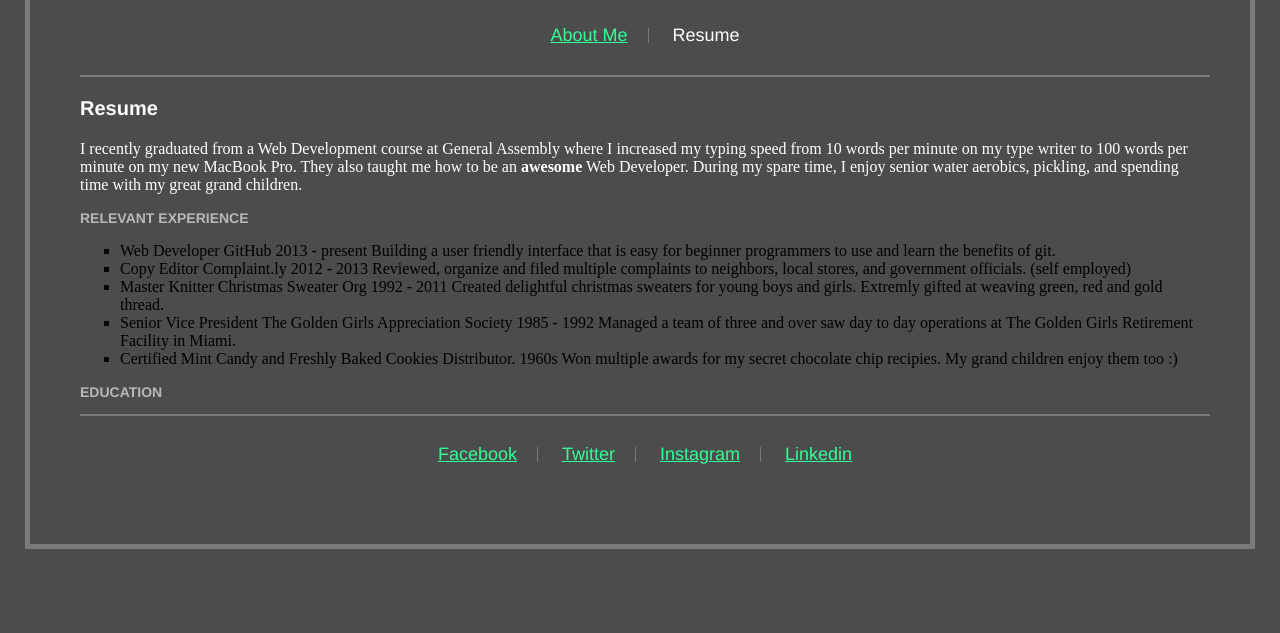
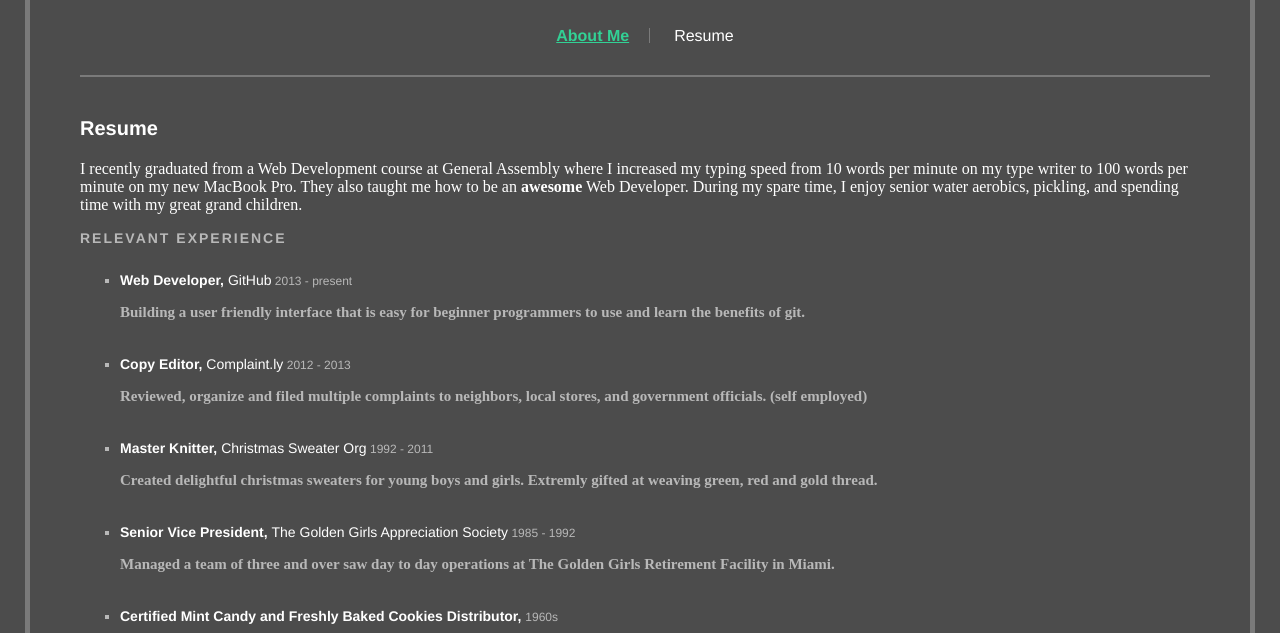
Before and after one commit to kellbell106/WendyBiteSol, a plain HTML site: page index.html in a window 1280 px wide. Shown: the part 167-800 px from the top of the page. Drawn offline with Linux system fonts and the light colour scheme.

Commit message:
finished the coding to the best of my ability

```diff
--- a/Styles/main.css
+++ b/Styles/main.css
@@ -17,7 +17,7 @@ body {
 
 /* styles for .nav block */
 
-.nav { /* this is a  block */
+.nav {
 	padding: 30px 0;
 	border-bottom: 2px solid #7a7a7a;
 	text-align: center;
@@ -30,9 +30,9 @@ body {
 
 .nav__link { /* this is an element of the nav block */
 	font-family: helvetica;
-	font-size: 18px;
-	font-weight: 550;
-	color: rgb(50,255,150);
+	font-size: 16px;
+	font-weight: 600;
+	color: #32D195;
 	padding: 0 20px;
 	border-right: 1px solid #7a7a7a;
 	display: inline-block;
@@ -50,13 +50,13 @@ body {
 	pointer-events: none;
 }
 
-/* styles for .content-bookend */
+/* styles for .header */
 
-.content-bookend {
+.header {
 	padding-top: 20px;
 }
 
-.content-bookend__title {
+.header__title {
 	color: white;
 	font-size: 56px;
 	font-style: italic;
@@ -64,20 +64,60 @@ body {
 	margin: 0;
 }
 
-.resume_title {
+/* styles for .resume */
+
+.resume__title {
 	color: white;
 	font-family: helvetica;
 	font-size: 20px;
 	font-weight: 600;
+	padding-top: 20px
 }
 
-.resume_content {
+.resume__content {
 	color: white;
 }
 
-.sections {
+/* styles for .category */
+
+
+.category {
 	color: #b8b8b8;
 	font-family: helvetica;
 	font-size: 14px;
 	font-weight: 600;
+	letter-spacing: 2px;
 }
+
+/* styles for .bullets__content */
+
+.bullets__content {
+	color: #b8b8b8;
+	font-size: 15px;
+	font-weight: 580;
+	padding-top: 10px;
+	padding-bottom: 10px;
+}
+
+.bullets__content--title {
+	color: white;
+	font-family: helvetica;
+	font-size: 14px;
+	font-weight: 600;
+	font-style: bold;
+}
+
+.bullets__content--place {
+	color: white;
+	font-family: helvetica;
+	font-size: 14px;
+	font-weight: 550;
+}
+
+.bullets__content--time {
+	font-family: helvetica;
+	font-size: 12px;
+}
+
+.bullets__content--description {
+}
--- a/index.html
+++ b/index.html
@@ -8,8 +8,8 @@
 <body>
 	<!-- Hello, Wrold!-->
 
-	<header class="content-bookend">
-		<h1 class="content-bookend__title">
+	<header class="header">
+		<h1 class="header__title">
 			Wendy G. Bite
 		</h1>
 
@@ -23,40 +23,61 @@
 		</nav>
 	</header>
 
-	<div>
-		<p class="resume_title">
+	<div class="resume">
+		<p class="resume__title">
 		Resume
 		</p>
 
-		<p class="resume_content">
+		<p class="resume__content">
 		I recently graduated from a Web Development course at General Assembly where I increased my typing speed from 10 words per minute on my type writer to 100 words per minute on my new MacBook Pro. They also taught me how to be an <strong>awesome</strong> Web Developer. During my spare time, I enjoy senior water aerobics, pickling, and spending time with my great grand children.
 		</p>
+	</div>
 
-		<p class="sections">
+
+	<div>
+		<p class="category">
 		RELEVANT EXPERIENCE
 		</p>
 
 		<ul style="list-style-type:square">
-			<li>Web Developer GitHub 2013 - present
-			Building a user friendly interface that is easy for beginner programmers to use and learn the benefits of git.</li>
+			<li class="bullets__content">
+			<span class="bullets__content--title">Web Developer, </span><span class="bullets__content--place"> GitHub</span><span class="bullets__content--time">  2013 - present</span><p class="bullets__content--description">
+			Building a user friendly interface that is easy for beginner programmers to use and learn the benefits of git.</p>
+			</li>
 
-			<li>Copy Editor Complaint.ly 2012 - 2013
-			Reviewed, organize and filed multiple complaints to neighbors, local stores, and government officials. (self employed)</li>
+			<li class="bullets__content">
+			<span class="bullets__content--title">Copy Editor, </span><span class="bullets__content--place"> Complaint.ly</span><span class="bullets__content--time">  2012 - 2013</span><p class="bullets__content--description">Reviewed, organize and filed multiple complaints to neighbors, local stores, and government officials. (self employed)</p>
+			</li>
 
-			<li>Master Knitter Christmas Sweater Org 1992 - 2011
-			Created delightful christmas sweaters for young boys and girls. Extremly gifted at weaving green, red and gold thread.</li>
+			<li class="bullets__content">
+			<span class="bullets__content--title">Master Knitter, </span><span class="bullets__content--place"> Christmas Sweater Org</span><span class="bullets__content--time">  1992 - 2011</span><p class="bullets__content--description">Created delightful christmas sweaters for young boys and girls. Extremly gifted at weaving green, red and gold thread.</p>
+			</li>
 
-			<li>Senior Vice President The Golden Girls Appreciation Society 1985 - 1992
-			Managed a team of three and over saw day to day operations at The Golden Girls Retirement Facility in Miami.</li>
+			<li class="bullets__content">
+			<span class="bullets__content--title">Senior Vice President, </span><span class="bullets__content--place"> The Golden Girls Appreciation Society</span><span class="bullets__content--time">  1985 - 1992</span><p class="bullets__content--description">  Managed a team of three and over saw day to day operations at The Golden Girls Retirement Facility in Miami.</p>
+			</li>
 
-			<li>Certified Mint Candy and Freshly Baked Cookies Distributor. 1960s
-			Won multiple awards for my secret chocolate chip recipies. My grand children enjoy them too :)</li>
+			<li class="bullets__content">
+			<span class="bullets__content--title">Certified Mint Candy and Freshly Baked Cookies Distributor, </span><span class="bullets__content--time">  1960s</span><p class="bullets__content--description">Won multiple awards for my secret chocolate chip recipies. My grand children enjoy them too :)</p>
+			</li>
 		</ul>
 
-		<p class="sections">
+		<p class="category">
 		EDUCATION
 		</p>
 
+		<ul style="list-style-type:square">
+			<li class="bullets__content">
+			<span class="bullets__content--title">General Assembly</span><span class="bullets__content--place"> WDI - 2013</span>
+			</li>
+
+			<li class="bullets__content">
+			<span class="bullets__content--title">Queens College -</span><span class="bullets__content--place"> B.A. 1923</span>
+			</li>
+
+			<li class="bullets__content">
+			<span class="bullets__content--title">Brooklyn Etiquette School For Girls -</span><span class="bullets__content--place"> 1920 (Honors)</span>
+			</li>
 
 	</div>
 
```
